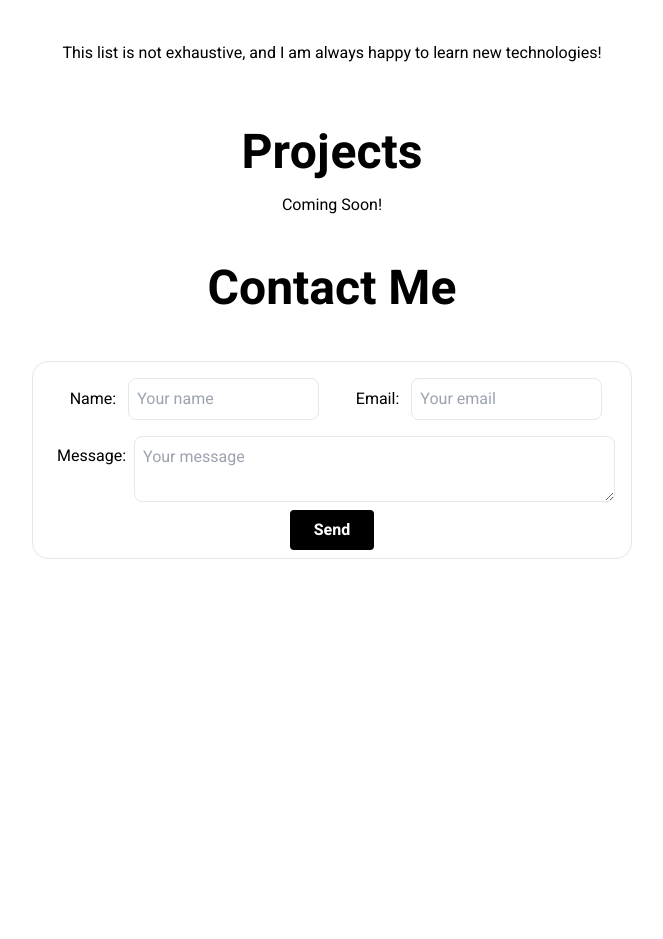
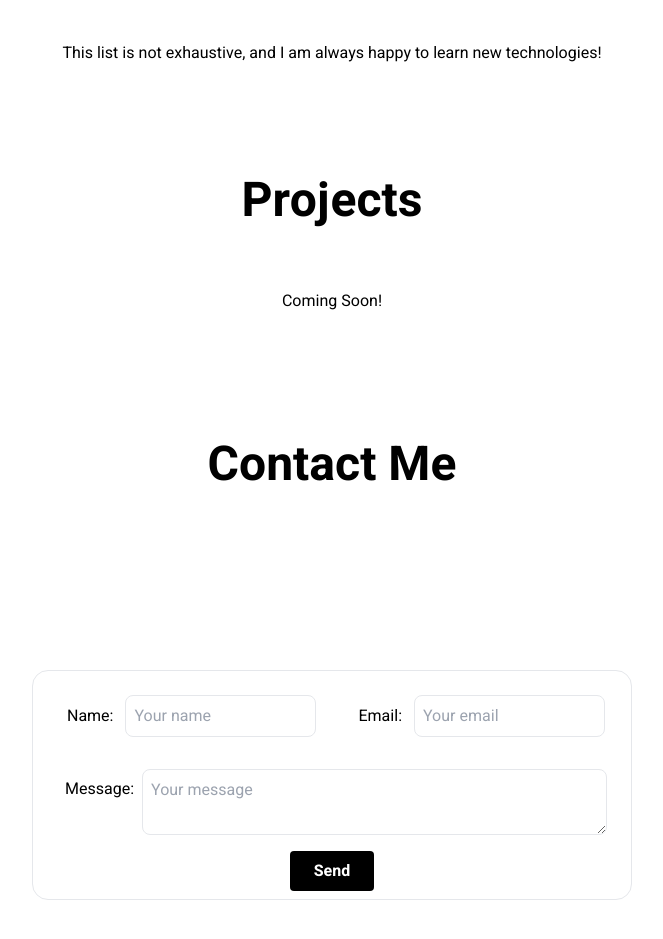
Before and after one commit to Martin-Abbott/martin-abbott.github.io, a React (Vite) app: page / in a window 1280 px wide. Shown: the part 1847-2786 px from the top of the page, without its empty margins (308-971 px from the left). Before the commit the page ends 2486 px from the top, so only its background shows below. Built offline with nearby package versions, Linux system fonts and the light colour scheme.

Commit message:
minor tidying and corrected emailJS form

```diff
--- a/src/components/Contact.jsx
+++ b/src/components/Contact.jsx
@@ -11,12 +11,13 @@ const Contact = () => {
 			.sendForm(
 				"default_service",
 				"template_l3k3u6q",
-				form.current,
+				contactForm.current,
 				"Qi2bXyfh-OkyoyBCg"
 			)
 			.then(
 				(result) => {
 					console.log(result.text);
+					console.log(result);
 				},
 				(error) => {
 					console.log(error.text);
@@ -25,14 +26,17 @@ const Contact = () => {
 	};
 
 	return (
-		<section id="Contact" className="text-center mb-20">
+		<section
+			id="Contact"
+			className="text-center my-20 min-h-[80vh] flex flex-col place-items-center place-content-around"
+		>
 			<h2 className="text-5xl font-bold py-12">Contact Me</h2>
 			<form
 				ref={contactForm}
 				onSubmit={sendEmail}
 				className="flex flex-wrap justify-evenly p-2 text-black border rounded-2xl w-[85vw] max-w-[600px] self-center m-auto"
 			>
-				<section className="p-2">
+				<section className="p-4">
 					<label className="p-2">Name: </label>
 					<input
 						type="text"
@@ -42,7 +46,7 @@ const Contact = () => {
 						className="p-2 m-auto border rounded-lg"
 					/>
 				</section>
-				<section className="p-2">
+				<section className="p-4">
 					<label className="p-2">Email: </label>
 					<input
 						type="email"
@@ -52,7 +56,7 @@ const Contact = () => {
 						className="p-2 m-auto border rounded-lg"
 					/>
 				</section>
-				<section className="p-2 w-full flex">
+				<section className="p-4 w-full flex">
 					<label className="p-2">Message: </label>
 					<textarea
 						name="message"
--- a/src/components/Projects.jsx
+++ b/src/components/Projects.jsx
@@ -3,7 +3,7 @@ import React from "react";
 const Projects = () => {
 	return (
 		<section id="Projects" className="text-center">
-			<h2 className="text-5xl font-bold py-4">Projects</h2>
+			<h2 className="text-5xl font-bold py-16">Projects</h2>
 			<p>Coming Soon!</p>
 		</section>
 	);
```
